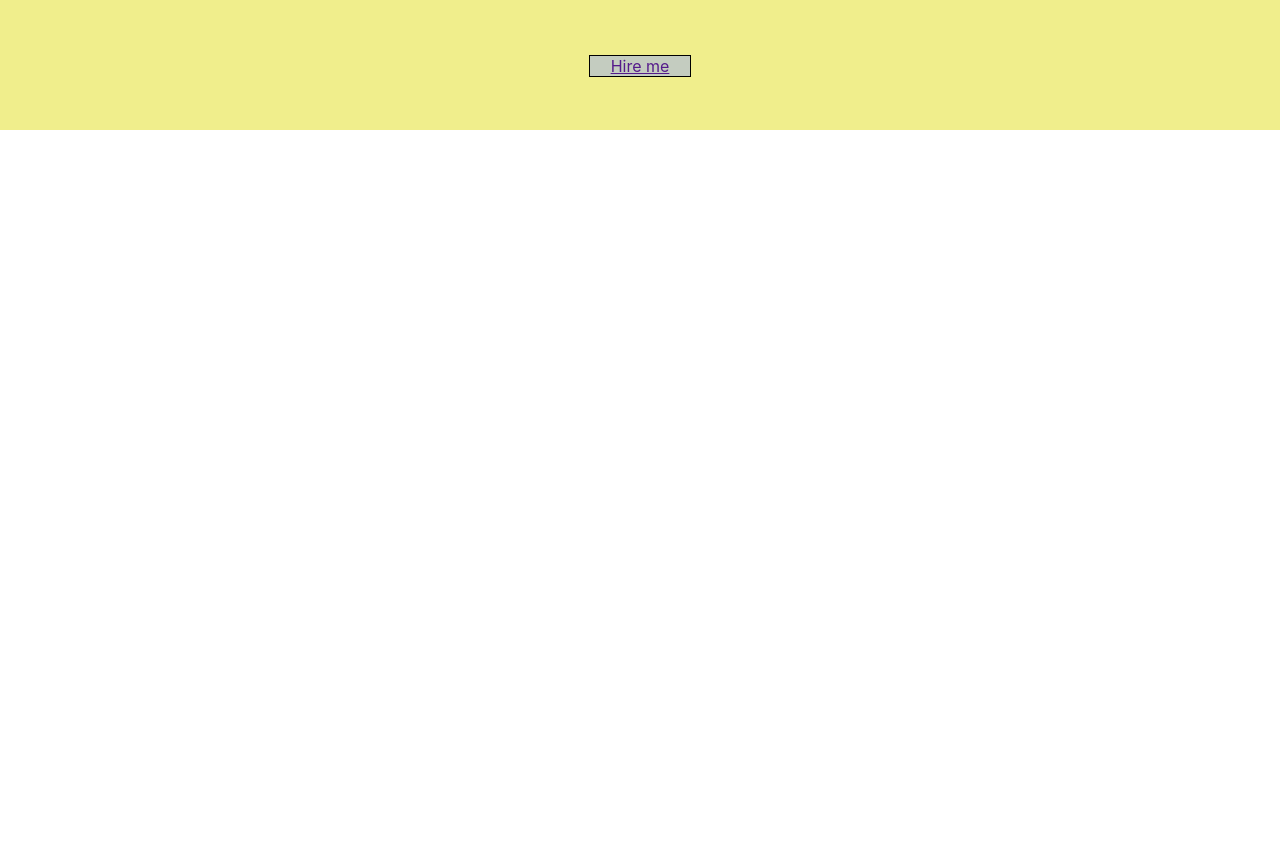
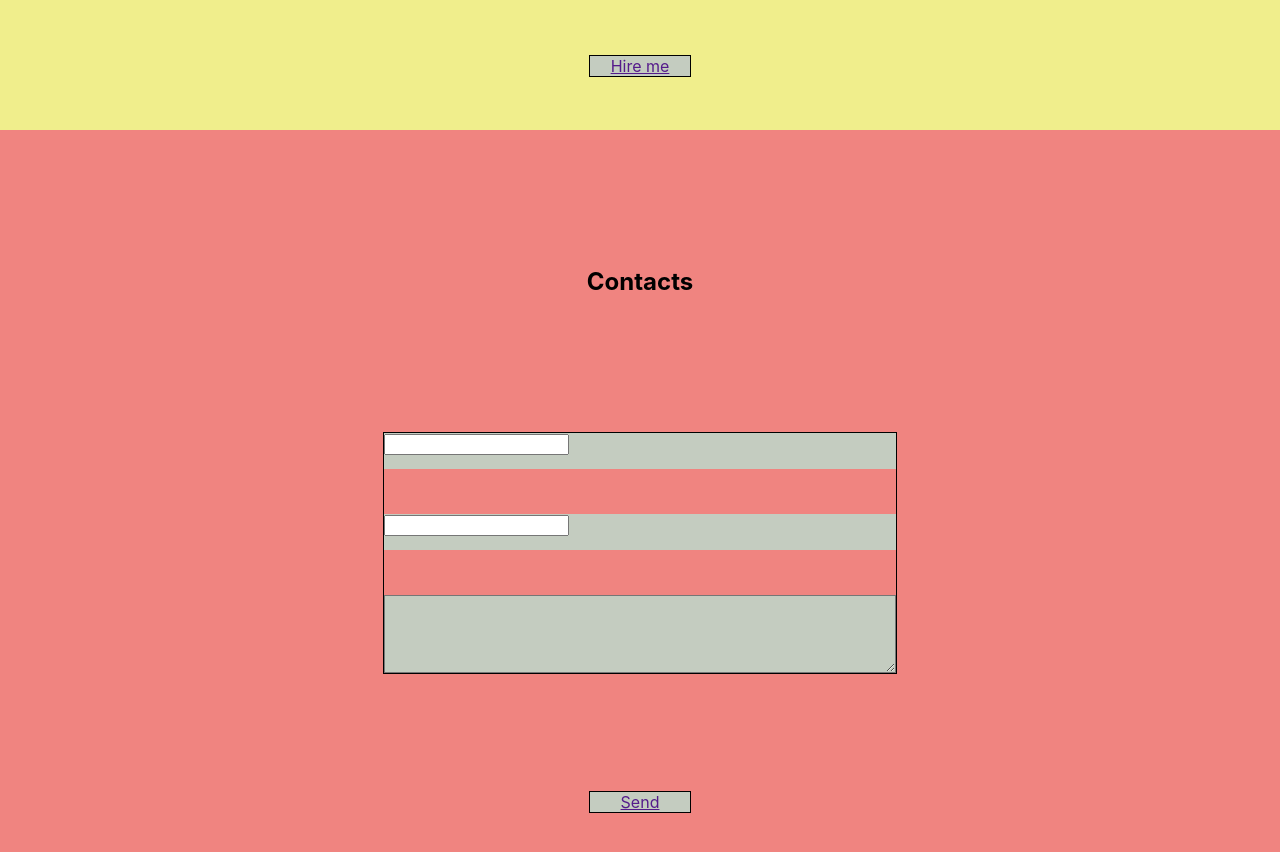
Before and after one commit to Anton-Martynenko/Portfolio, a React (Create React App) app: page / in a window 1280 px wide. Shown: the part 2600-3452 px from the top of the page. Before the commit the page ends 2730 px from the top, so only its background shows below. Built offline with nearby package versions, Linux system fonts and the light colour scheme.

Commit message:
contacts starts

```diff
--- a/src/App.tsx
+++ b/src/App.tsx
@@ -5,6 +5,7 @@ import Main from "./main/Main";
 import Skills from "./skills/Skills";
 import Projects from "./projects/Projects";
 import RemoteWork from "./remoteWork/RemoteWork";
+import Contacts from "./contacts/Contacts";
 
 function App() {
   return (
@@ -14,6 +15,7 @@ function App() {
         <Skills />
         <Projects />
         <RemoteWork />
+        <Contacts />
     </div>
   );
 }
--- /dev/null
+++ b/src/contacts/Contacts.module.css
@@ -0,0 +1,41 @@
+.contactsBlock {
+    height: 100vh;
+    background-color: #f08480;
+}
+
+.contactsContainer {
+    flex-direction: column;
+    justify-content: space-evenly;
+}
+
+.contacts {
+    border: 1px solid;
+    width: 50%;
+    height: 30%;
+    display: flex;
+    flex-direction: column;
+    justify-content: space-between;
+    flex-wrap: wrap;
+}
+
+.form {
+    background-color: #c4ccc0;
+    height: 15%;
+}
+
+/*.input {*/
+/*    height: 100%;*/
+/*}*/
+
+.textarea {
+    background-color: #c4ccc0;
+    height: 30%;
+}
+
+.send {
+    border: 1px solid;
+    width: 100px;
+    background-color: #c4ccc0;
+    display: flex;
+    justify-content: center;
+}
--- /dev/null
+++ b/src/contacts/Contacts.tsx
@@ -0,0 +1,28 @@
+import React from 'react';
+import s from './Contacts.module.css';
+import sContainer from '../common/styles/Container.module.css'
+
+
+function Contacts() {
+    return (
+        <div className={s.contactsBlock}>
+            <div className={`${sContainer.container} ${s.contactsContainer}`}>
+                <h2>Contacts</h2>
+                <div className={s.contacts}>
+                    <form action={''} className={s.form}>
+                        <input className={s.input}/>
+                    </form>
+                    <form action={''} className={s.form}>
+                        <input className={s.input}/>
+                    </form>
+                    <textarea className={s.textarea}></textarea>
+                </div>
+                <div className={s.send}>
+                    <a href="">Send</a>
+                </div>
+            </div>
+        </div>
+    );
+}
+
+export default Contacts;
```
